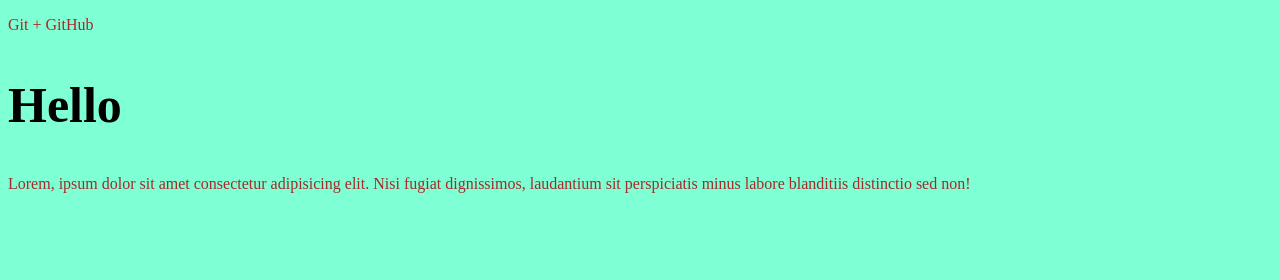
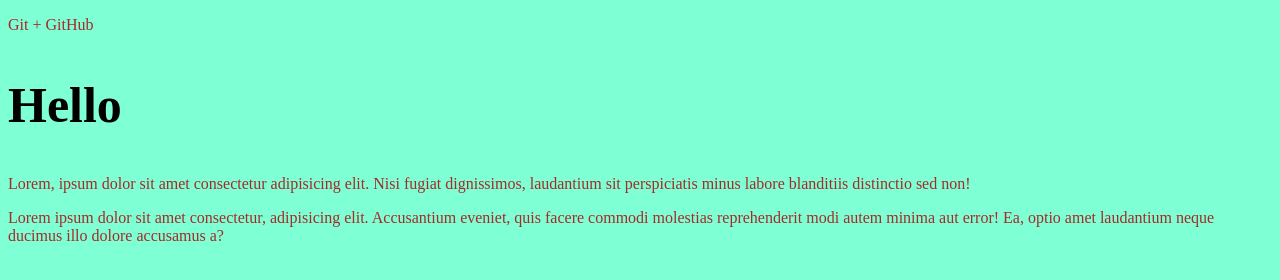
Before and after one commit to KonstantinLipinskiy/gittest, a plain HTML site: page index.html in a window 1280 px wide. Drawn offline with Linux system fonts and the light colour scheme.

Commit message:
Второй шаг

```diff
--- a/index.html
+++ b/index.html
@@ -10,5 +10,6 @@
 	<p>Git + GitHub</p>
 	<h2>Hello</h2>
 	<p>Lorem, ipsum dolor sit amet consectetur adipisicing elit. Nisi fugiat dignissimos, laudantium sit perspiciatis minus labore blanditiis distinctio sed non!</p>
+	<p>Lorem ipsum dolor sit amet consectetur, adipisicing elit. Accusantium eveniet, quis facere commodi molestias reprehenderit modi autem minima aut error! Ea, optio amet laudantium neque ducimus illo dolore accusamus a?</p>
 </body>
 </html>
```
